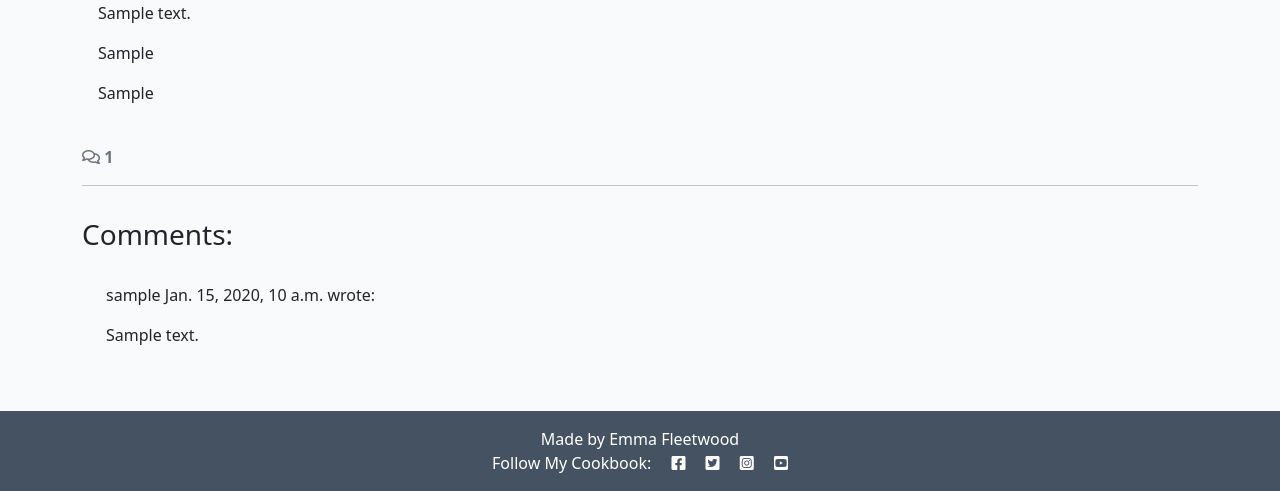
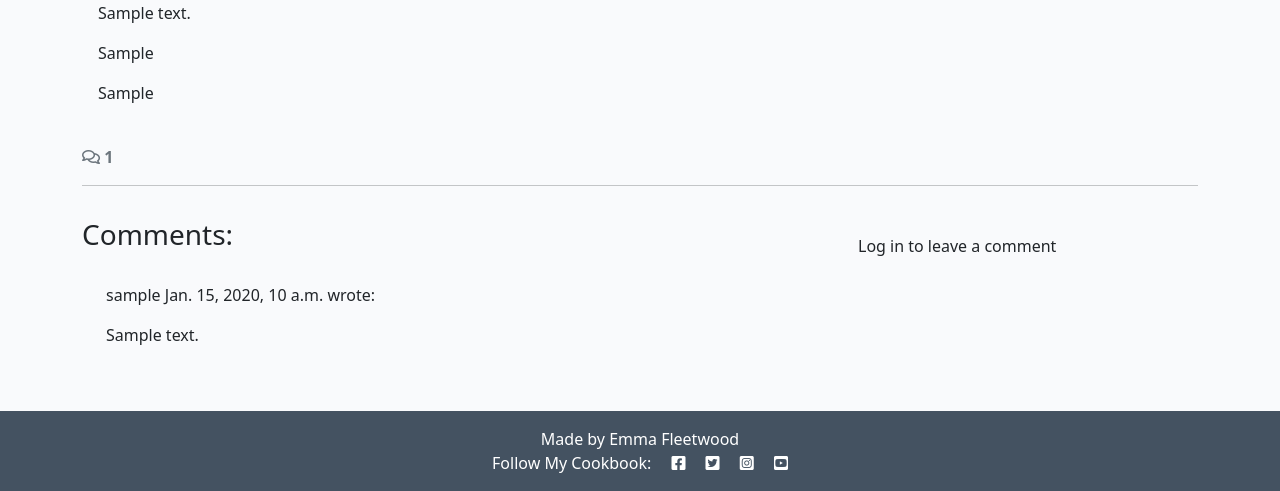
Before and after one commit to EJFleet/pp4-my-cookbook-blog, a Django app: a page that uses blog/templates/blog/recipe_detail.html in a window 1280 px wide. Shown: the part 371-862 px from the top of the page. Run offline with Django 4.2, Linux system fonts and the light colour scheme; tables that the repository leaves empty hold one stand-in row (values such as "Sample post"); some libraries are stand-ins or nearby versions.

Commit message:
Add comment form to recipe

```diff
--- /dev/null
+++ b/blog/forms.py
@@ -0,0 +1,8 @@
+from .models import Comment
+from django import forms
+
+
+class CommentForm(forms.ModelForm):
+    class Meta:
+        model = Comment
+        fields = ('body',)
--- a/blog/templates/blog/recipe_detail.html
+++ b/blog/templates/blog/recipe_detail.html
@@ -1,6 +1,7 @@
 <!--Placeholder html from CI-->
 {% extends 'base.html' %} {% block content %}
 {% load static %}
+{% load crispy_forms_tags %}
 
 <div class="masthead">
     <div class="container">
@@ -77,6 +78,22 @@
                 {% endfor %}
             </div>
         </div>
+        <!-- Creating New Comments FROM CI -->
+        <div class="col-md-4 card mb-4 mt-3">
+            <div class="card-body">
+                {% if user.is_authenticated %}
+                <h3>Leave a comment:</h3>
+                <p>Posting as: {{ user.username }}</p>
+                <form id="commentForm" method="post" style="margin-top: 1.3em;">
+                    {{ comment_form | crispy }}
+                    {% csrf_token %}
+                    <button id="submitButton" type="submit" class="btn btn-signup btn-lg">Submit</button>
+                </form>
+                {% else %}
+                <p>Log in to leave a comment</p>
+                {% endif %}
+            </div>
+        </div>
     </div>
 </div>
 
--- a/blog/views.py
+++ b/blog/views.py
@@ -1,6 +1,7 @@
 from django.shortcuts import render, get_object_or_404
 from django.views import generic
 from .models import Recipe
+from .forms import CommentForm
 
 # Create your views here.
 
@@ -29,11 +30,22 @@ def recipe_detail(request, slug):
     comments = recipe.recipe_comments.all().order_by("-created_on")
     comment_count = recipe.recipe_comments.filter(approved=True).count()
 
+    if request.method == "POST":
+        comment_form = CommentForm(data=request.POST)
+        if comment_form.is_valid():
+            comment = comment_form.save(commit=False)
+            comment.author = request.user
+            comment.recipe = recipe
+            comment.save()
+
+    comment_form = CommentForm()
+
     return render(
         request,
         "blog/recipe_detail.html",
         {"recipe": recipe,
         "comments": comments,
         "comment_count": comment_count,
+        "comment_form" : comment_form,
         },
     )
--- a/my_cookbook/settings.py
+++ b/my_cookbook/settings.py
@@ -43,11 +43,16 @@ INSTALLED_APPS = [
     'django.contrib.sessions',
     'django.contrib.messages',
     'django.contrib.staticfiles',
+    'crispy_forms',
+    'crispy_bootstrap5',
     'django_summernote',
     'cloudinary_storage',
     'cloudinary',
     'blog',
 ]
+
+CRISPY_ALLOWED_TEMPLATE_PACKS = "bootstrap5"
+CRISPY_TEMPLATE_PACK = "bootstrap5"
 
 MIDDLEWARE = [
     'django.middleware.security.SecurityMiddleware',
--- a/requirements.txt
+++ b/requirements.txt
@@ -1,8 +1,10 @@
 asgiref==3.8.1
 cloudinary==1.36.0
+crispy-bootstrap5==0.7
 dj-database-url==0.5.0
 dj3-cloudinary-storage==0.0.6
 Django==4.2.16
+django-crispy-forms==2.3
 django-resized==1.0.3
 django-summernote==0.8.20.0
 gunicorn==20.1.0
```
